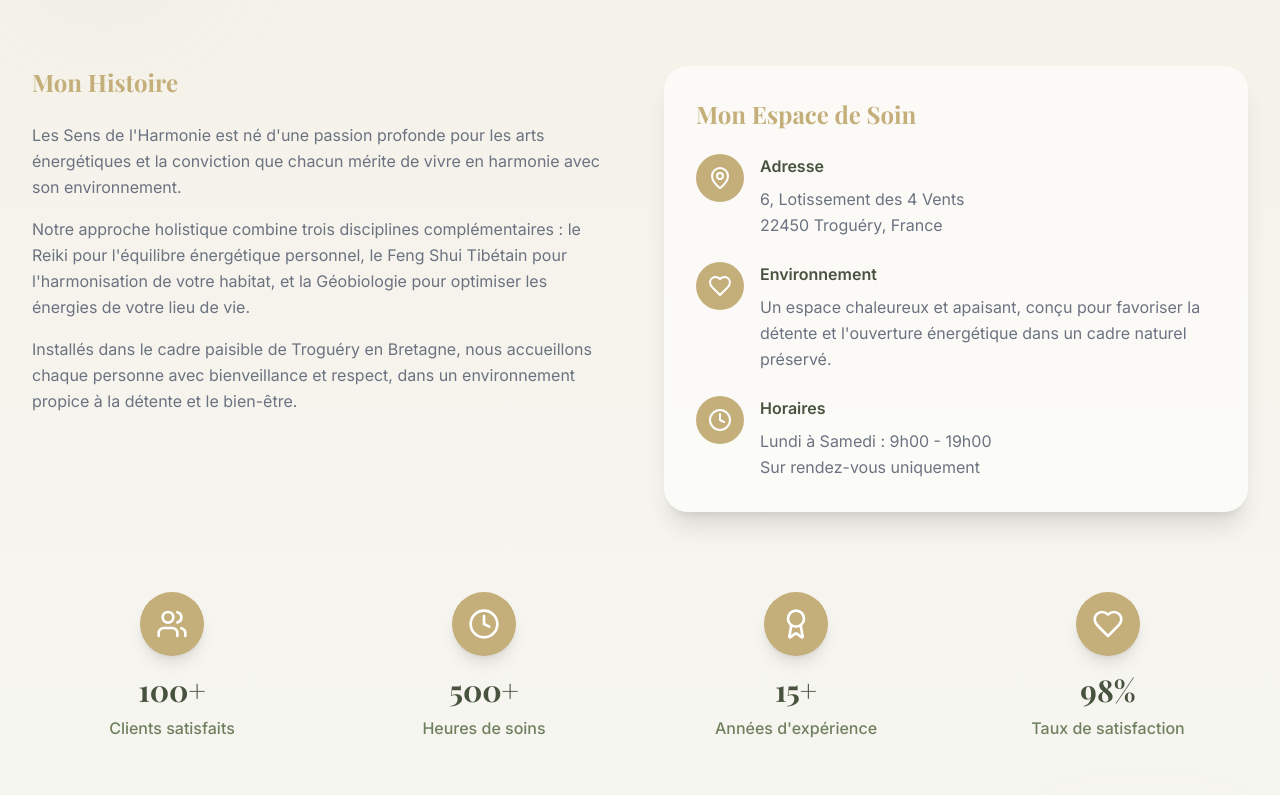
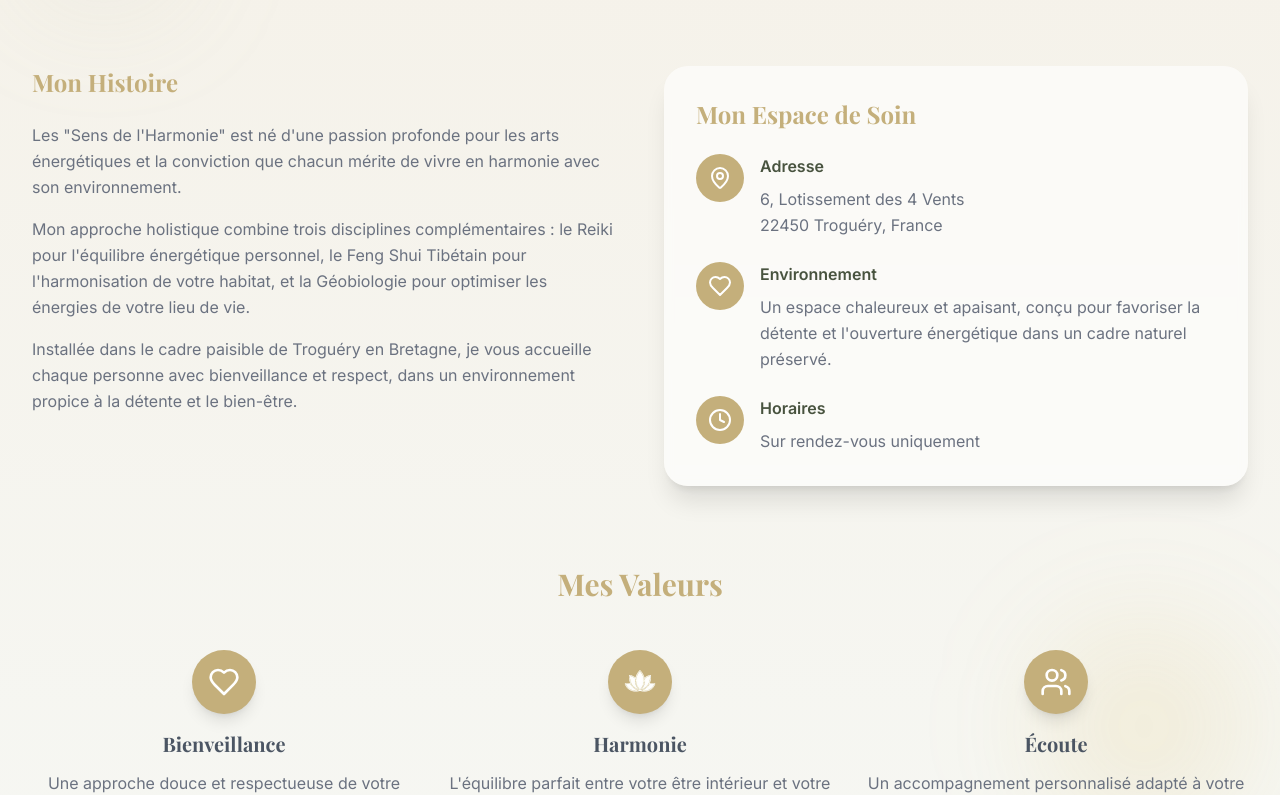
Before and after one commit to Timothee-alt/sensdelharmonie, a Next.js app: page / in a window 1280 px wide. Shown: the part 2048-2843 px from the top of the page. Built offline with nearby package versions, Linux system fonts and the light colour scheme; a web font is replaced by a local one.

Commit message:
Maj accueil

```diff
--- a/components/Footer.tsx
+++ b/components/Footer.tsx
@@ -162,7 +162,7 @@ export default function Footer() {
             <p className="text-gray-500 text-sm flex items-center gap-3">
               <span>Site créé par</span>
               <a
-                href="https://bwswebsite.vercel.app/"
+                href="https://www.breizhwebsolution.com/"
                 target="_blank"
                 rel="noopener noreferrer"
                 className="inline-flex items-center gap-2 bg-color px-3 py-1.5 rounded-full text-white shadow-lg hover:bg-warm-gold  transition-all duration-200 hover:scale-110"
--- a/components/sections/About.tsx
+++ b/components/sections/About.tsx
@@ -11,12 +11,12 @@ if (typeof window !== 'undefined') {
   gsap.registerPlugin(ScrollTrigger);
 }
 
-const stats = [
-  { icon: Users, number: '100+', label: 'Clients satisfaits' },
-  { icon: Clock, number: '500+', label: 'Heures de soins' },
-  { icon: Award, number: '15+', label: 'Années d\'expérience' },
-  { icon: Heart, number: '98%', label: 'Taux de satisfaction' },
-];
+// const stats = [
+//   { icon: Users, number: '100+', label: 'Clients satisfaits' },
+//   { icon: Clock, number: '500+', label: 'Heures de soins' },
+//   { icon: Award, number: '15+', label: 'Années d\'expérience' },
+//   { icon: Heart, number: '98%', label: 'Taux de satisfaction' },
+// ];
 
 const LotusIcon = (props: { className?: string }) => (
   <Image src="/lotus.png" alt="Lotus" width={32} height={32} className={props.className} />
@@ -122,17 +122,17 @@ export default function About() {
             </h3>
             <div className="space-y-4 text-gray-500 leading-relaxed">
               <p>
-                Les Sens de l'Harmonie est né d'une passion profonde pour les arts énergétiques
+                Les "Sens de l'Harmonie" est né d'une passion profonde pour les arts énergétiques
                 et la conviction que chacun mérite de vivre en harmonie avec son environnement.
               </p>
               <p>
-                Notre approche holistique combine trois disciplines complémentaires :
+                Mon approche holistique combine trois disciplines complémentaires :
                 le Reiki pour l'équilibre énergétique personnel, le Feng Shui Tibétain
                 pour l'harmonisation de votre habitat, et la Géobiologie pour optimiser
                 les énergies de votre lieu de vie.
               </p>
               <p>
-                Installés dans le cadre paisible de Troguéry en Bretagne, nous accueillons
+                Installée dans le cadre paisible de Troguéry en Bretagne, je vous accueille
                 chaque personne avec bienveillance et respect, dans un environnement
                 propice à la détente et le bien-être.
               </p>
@@ -185,7 +185,6 @@ export default function About() {
                 <div>
                   <h4 className="font-semibold text-sage-800 mb-2 title-color-underline">Horaires</h4>
                   <p className="text-gray-500 leading-relaxed">
-                    Lundi à Samedi : 9h00 - 19h00<br />
                     Sur rendez-vous uniquement
                   </p>
                 </div>
@@ -194,7 +193,7 @@ export default function About() {
           </motion.div>
         </div>
 
-        {/* Stats Section */}
+        {/* Stats Section
         <div className="stats-container mb-20">
           <div className="grid grid-cols-2 md:grid-cols-4 gap-8">
             {stats.map((stat, index) => (
@@ -212,6 +211,7 @@ export default function About() {
             ))}
           </div>
         </div>
+        */}
 
         {/* Values Section */}
         <div className="values-container">
--- a/components/sections/CTA.tsx
+++ b/components/sections/CTA.tsx
@@ -79,7 +79,7 @@ export default function CTA() {
 
           {/* Description */}
           <p className="text-xl md:text-2xl text-gray-500 max-w-3xl mx-auto leading-relaxed">
-            Laissez-vous guider vers l'harmonie parfaite. Votre voyage vers le bien-être commence aujourd'hui.
+            Laissez-vous guider vers l'harmonie parfaite. <br /> Votre voyage vers le bien-être commence aujourd'hui.
           </p>
 
           {/* Benefits */}
@@ -157,7 +157,7 @@ export default function CTA() {
             </p>
           </div>
 
-          {/* Trust Badge */}
+          {/* Trust Badge *
           <motion.div
             initial={{ opacity: 0 }}
             whileInView={{ opacity: 1 }}
@@ -172,6 +172,7 @@ export default function CTA() {
               </span>
             </div>
           </motion.div>
+          */}
         </motion.div>
       </div>
     </section>
--- a/components/sections/Testimonials.tsx
+++ b/components/sections/Testimonials.tsx
@@ -158,7 +158,7 @@ export default function Testimonials() {
           ))}
         </div>
 
-        {/* Trust Indicators */}
+        {/* Trust Indicators
         <motion.div
           initial={{ opacity: 0, y: 20 }}
           whileInView={{ opacity: 1, y: 0 }}
@@ -185,6 +185,7 @@ export default function Testimonials() {
             </div>
           </div>
         </motion.div>
+        */}
       </div>
     </section>
   );
```
